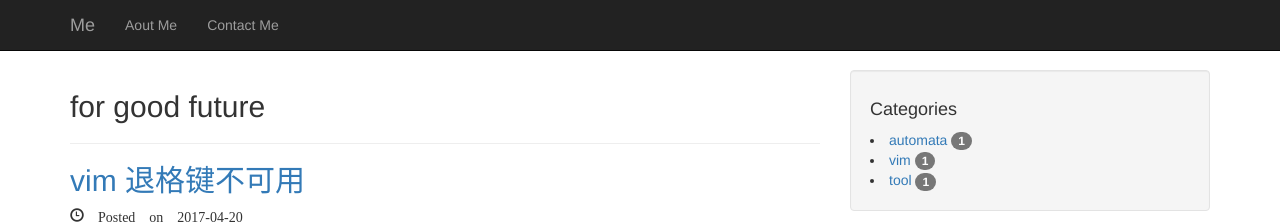
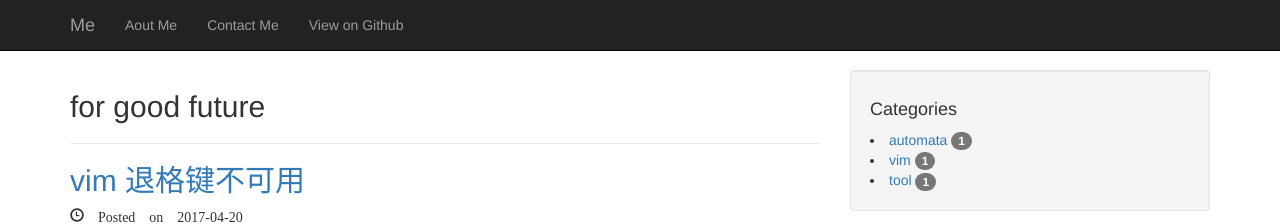
Before and after one commit to SnailTowardThesun/SnailTowardThesun.github.io, a Jekyll site: the page built from index.html, in a window 1280 px wide. Shown: the top 224 px of the page. Built offline with Jekyll 4.4.1, drawn with Linux system fonts in a browser that asks for light colours; nearby versions of some CDN libraries; the list of posts is cut into pages by our own code.

Commit message:
add github link

```diff
--- a/_includes/navgation.html
+++ b/_includes/navgation.html
@@ -17,6 +17,9 @@
                 <li>
                     <a href="/contact.html">Contact Me</a>
                 </li>
+                <li>
+                    <a href="https://github.com/SnailTowardThesun">View on Github</a>
+                </li>
             </ul>
         </div>
     </div>
```
